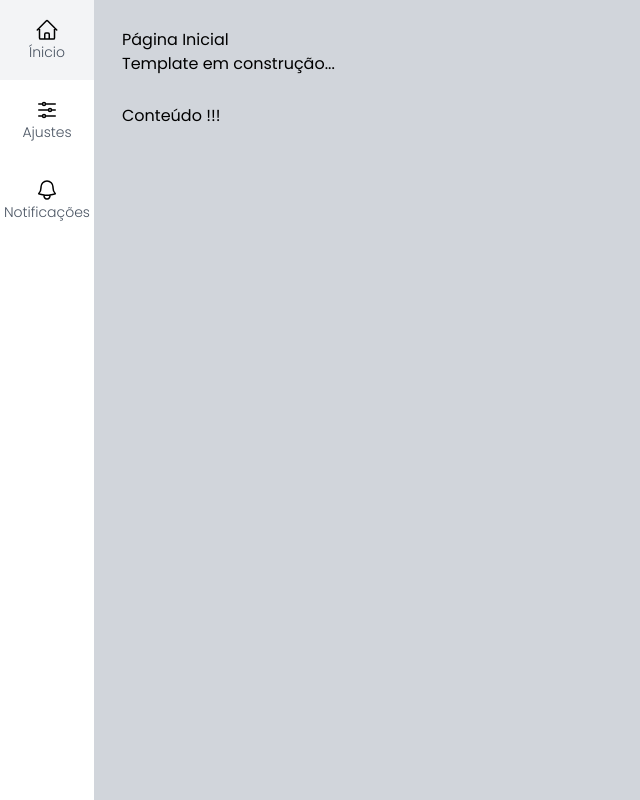
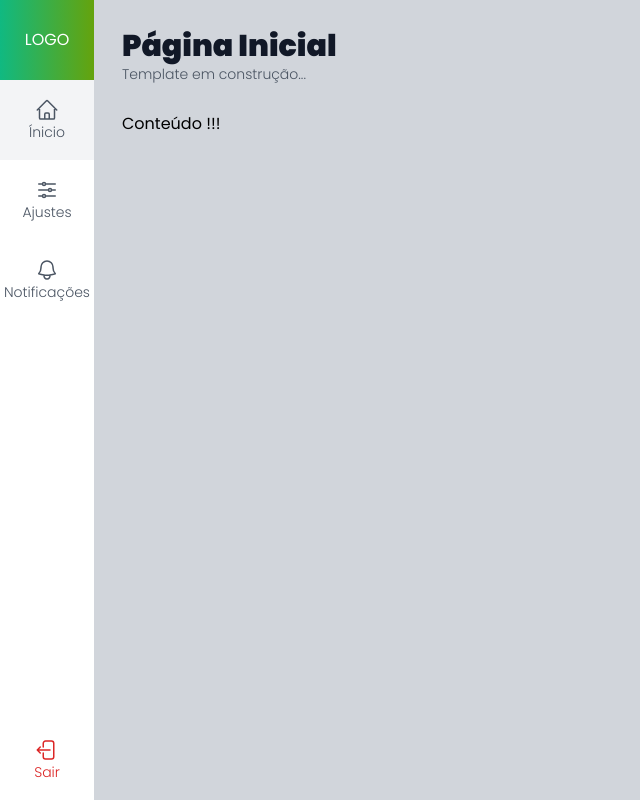
Before and after one commit to lukaskardeck/admin-template, a Next.js app: page / in a window 1280 px wide. Shown: the whole page, without its empty margins (0-640 px from the left). Built offline with nearby package versions, Linux system fonts and the light colour scheme.

Commit message:
feat: interface do botao de logout

```diff
--- a/src/components/icons/index.tsx
+++ b/src/components/icons/index.tsx
@@ -14,11 +14,17 @@
     <svg xmlns="http://www.w3.org/2000/svg" fill="none" viewBox="0 0 24 24" strokeWidth={1.5} stroke="currentColor" className="size-6">
         <path strokeLinecap="round" strokeLinejoin="round" d="M14.857 17.082a23.848 23.848 0 0 0 5.454-1.31A8.967 8.967 0 0 1 18 9.75V9A6 6 0 0 0 6 9v.75a8.967 8.967 0 0 1-2.312 6.022c1.733.64 3.56 1.085 5.455 1.31m5.714 0a24.255 24.255 0 0 1-5.714 0m5.714 0a3 3 0 1 1-5.714 0" />
     </svg>
+)
 
+const IconeSair = (
+    <svg xmlns="http://www.w3.org/2000/svg" fill="none" viewBox="0 0 24 24" strokeWidth={1.5} stroke="currentColor" className="size-6">
+        <path strokeLinecap="round" strokeLinejoin="round" d="M8.25 9V5.25A2.25 2.25 0 0 1 10.5 3h6a2.25 2.25 0 0 1 2.25 2.25v13.5A2.25 2.25 0 0 1 16.5 21h-6a2.25 2.25 0 0 1-2.25-2.25V15m-3 0-3-3m0 0 3-3m-3 3H15" />
+    </svg>
 )
 
 export {
     IconeCasa,
     IconeAjuste,
-    IconeSino
+    IconeSino,
+    IconeSair
 }
--- a/src/components/template/menu-item/menuItem.tsx
+++ b/src/components/template/menu-item/menuItem.tsx
@@ -3,25 +3,37 @@
 
 interface MenuItemProps {
     texto: string
-    url: string
     icone: any
+    url?: string
+    className?: string
+    onClick?: (evento: any) => void
 }
 
 export default function MenuItem(props: MenuItemProps) {
     const router = useRouter()
     const paginaSelecionada = router.pathname == props.url ? "bg-gray-100" : ""
 
-    return (
-        <li className={`hover:bg-gray-100 px-1 ${paginaSelecionada}`}>
-            <Link
-                href={props.url}
-                className="flex flex-col justify-center items-center h-20 w-full"
-            >
+    function renderizarItem() {
+        return (
+            <div className={`flex flex-col justify-center items-center h-20 w-full}`}>
                 {props.icone}
                 <span
-                    className="text-sm font-light text-gray-600"
+                    className="text-sm font-light"
                 >{props.texto}</span>
-            </Link>
+            </div>
+        )
+    }
+
+    return (
+        <li className={`
+            hover:bg-gray-100 px-1 cursor-pointer text-gray-600
+            ${paginaSelecionada} ${props.className}
+        `} onClick={props.onClick}>
+            {props.url ? (
+                <Link href={props.url}>
+                    {renderizarItem()}
+                </Link>
+            ) : renderizarItem()}
         </li>
     )
 }
--- a/src/components/template/menu-lateral/MenuLateral.tsx
+++ b/src/components/template/menu-lateral/MenuLateral.tsx
@@ -1,14 +1,29 @@
 
-import { IconeAjuste, IconeCasa, IconeSino } from "@/components/icons";
+import { IconeAjuste, IconeCasa, IconeSair, IconeSino } from "@/components/icons";
 import MenuItem from "../menu-item/menuItem";
 
 export default function MenuLateral() {
     return (
-        <aside>
+        <aside className="flex flex-col">
+            <div className={`
+                flex items-center justify-center h-20 w-full
+                bg-gradient-to-r from-emerald-500 to-lime-600
+                text-white
+            `}>
+                LOGO
+            </div>
+            <ul className=" flex-1">
+                <MenuItem url="/" texto="Ínicio" icone={IconeCasa} />
+                <MenuItem url="/ajustes" texto="Ajustes" icone={IconeAjuste} />
+                <MenuItem url="/notificacoes" texto="Notificações" icone={IconeSino} />
+            </ul>
             <ul>
-                <MenuItem url="/" texto="Ínicio" icone={IconeCasa}/>
-                <MenuItem url="/ajustes" texto="Ajustes" icone={IconeAjuste}/>
-                <MenuItem url="/notificacoes" texto="Notificações" icone={IconeSino}/>
+                <MenuItem
+                    texto="Sair"
+                    icone={IconeSair}
+                    onClick={()=>console.log("LOGOUT")}
+                    className="text-red-600 hover:bg-red-400 hover:text-white"
+                />
             </ul>
         </aside>
     )
--- a/src/components/template/titulo/Titulo.tsx
+++ b/src/components/template/titulo/Titulo.tsx
@@ -7,11 +7,11 @@
     return (
         <div>
             <h1 className={`
-
+                font-black text-3xl text-gray-900
             `}>{props.titulo}</h1>
 
             <h2 className={`
-
+                font-light text-sm text-gray-600
             `}>{props.subtitulo}</h2>
         </div>
     )
```
